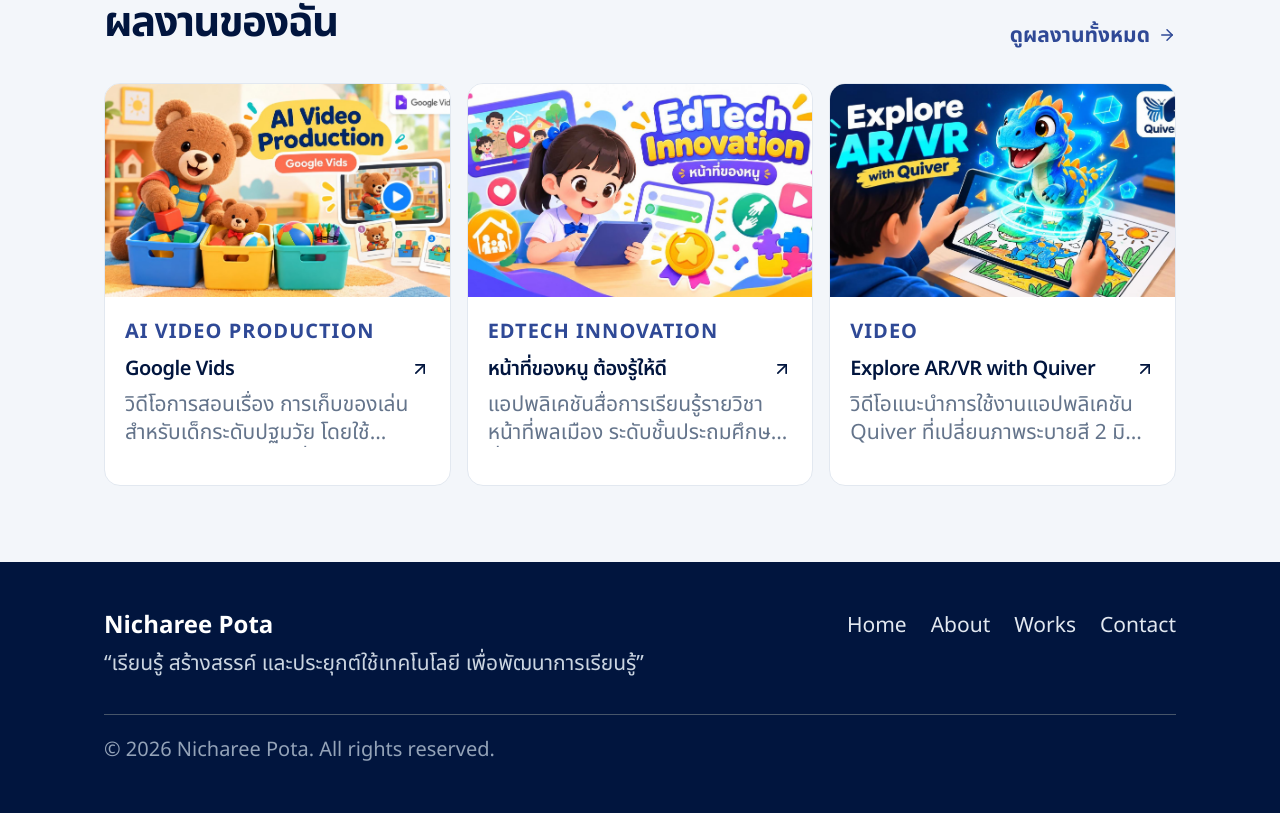
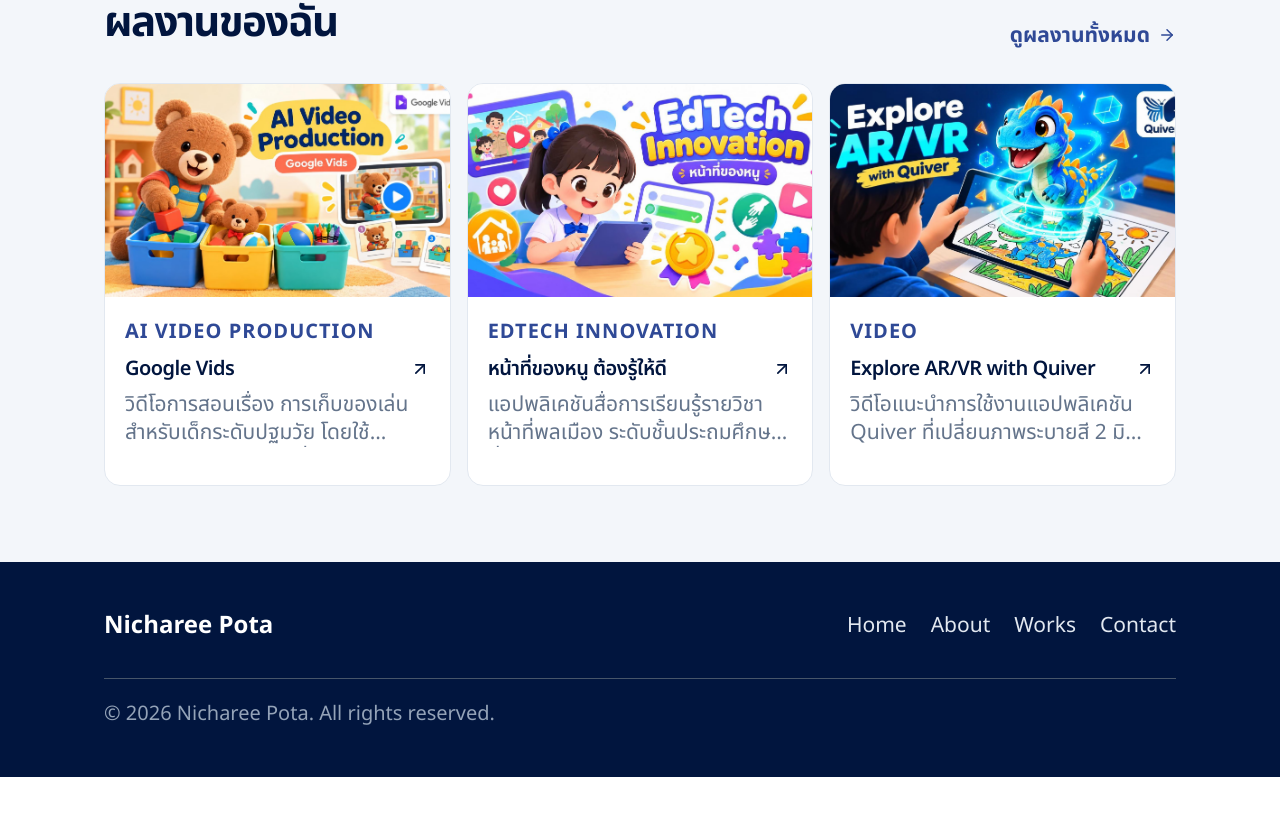
Before and after one commit to wachirapong-n/Pota-portfolio, a Next.js app: page / in a window 1280 px wide. Shown: the part 1627-2440 px from the top of the page. After the commit the page ends 2404 px from the top, so only its background shows below. Built offline with nearby package versions, Linux system fonts and the light colour scheme.

Commit message:
remove caption

```diff
--- a/components/layout/footer.tsx
+++ b/components/layout/footer.tsx
@@ -15,10 +15,6 @@
         <div className="flex flex-wrap justify-between gap-9 pb-9">
           <div className="max-w-[800px]">
             <div className="text-2xl font-bold">{profile.name}</div>
-            <p className="mt-2 text-[21px] leading-7 text-slate-300">
-              “เรียนรู้ สร้างสรรค์ และประยุกต์ใช้เทคโนโลยี
-              เพื่อพัฒนาการเรียนรู้”
-            </p>
           </div>
           <nav
             aria-label="Footer navigation"
@@ -39,7 +35,6 @@
           <span>
             © {new Date().getFullYear()} {profile.name}. All rights reserved.
           </span>
-
         </div>
       </div>
     </footer>
```
